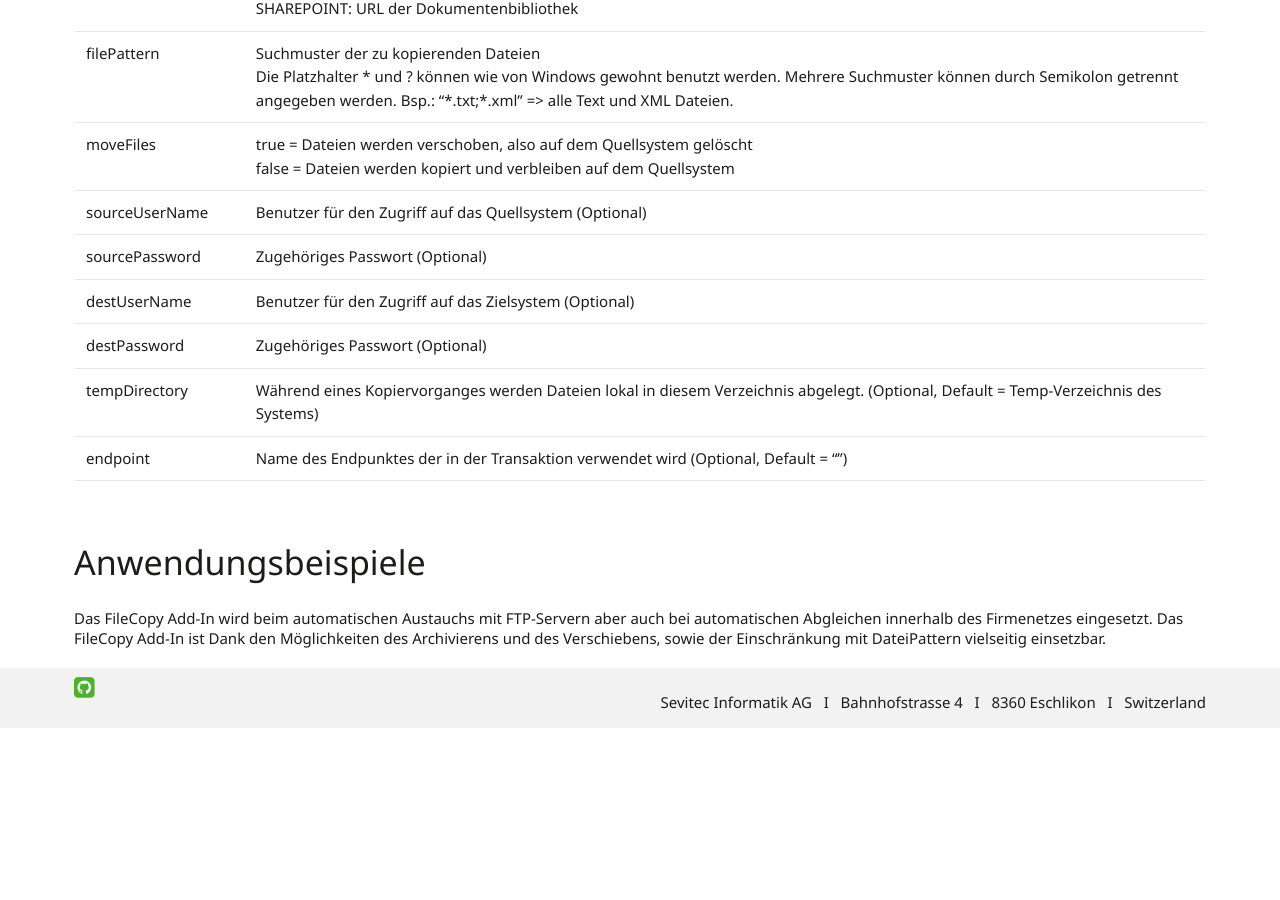
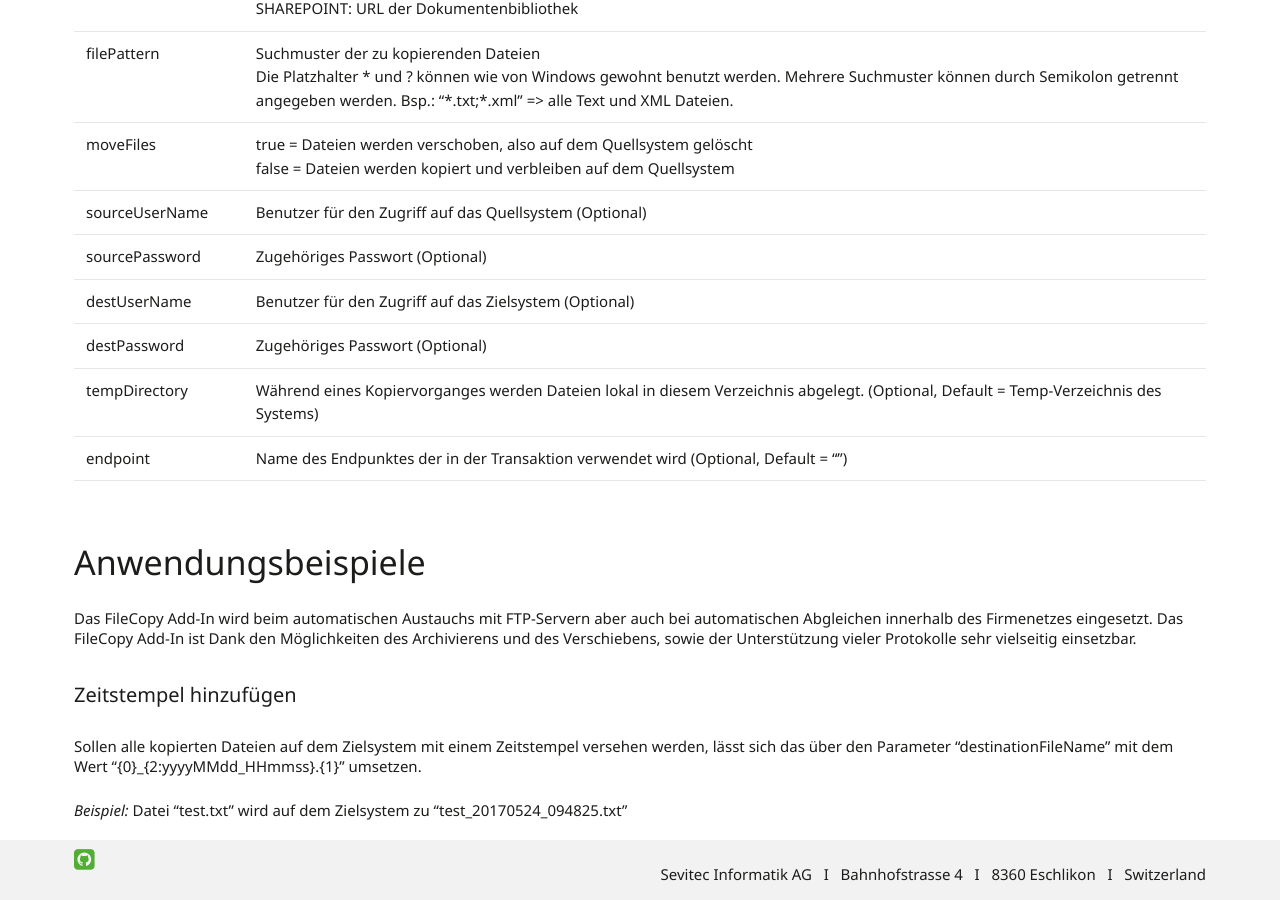
Before and after one commit to primesoft-group/oneconnexx-docs, a Jekyll site: the page built from _pages/addins/de/filecopy.md, in a window 1280 px wide and 900 px high, scrolled down 1474 px. Built offline with Jekyll 4.4.1, drawn with Linux system fonts in a browser that asks for light colours; nearby versions of some CDN libraries; some web fonts are replaced; before the commit the page ends 2202 px from its top, so only the background shows below that; some of the changed text lies outside the part shown.

Commit message:
Update filecopy.md

```diff
--- a/_pages/addins/de/filecopy.md
+++ b/_pages/addins/de/filecopy.md
@@ -36,4 +36,10 @@
 ### Anwendungsbeispiele
 
 Das FileCopy Add-In wird beim automatischen Austauchs mit FTP-Servern aber auch bei automatischen Abgleichen innerhalb des Firmenetzes eingesetzt.
-Das FileCopy Add-In ist Dank den Möglichkeiten des Archivierens und des Verschiebens, sowie der Einschränkung mit DateiPattern vielseitig einsetzbar.
+Das FileCopy Add-In ist Dank den Möglichkeiten des Archivierens und des Verschiebens, sowie der Unterstützung vieler Protokolle sehr vielseitig einsetzbar.
+
+##### Zeitstempel hinzufügen
+
+Sollen alle kopierten Dateien auf dem Zielsystem mit einem Zeitstempel versehen werden, lässt sich das über den Parameter "destinationFileName" mit dem Wert "{0}\_{2:yyyyMMdd\_HHmmss}.{1}" umsetzen.
+
+*Beispiel:* Datei "test.txt" wird auf dem Zielsystem zu "test_20170524_094825.txt"
```
Also changed, not shown: other parts of _pages/addins/de/filecopy.md (+1 -1 lines).
